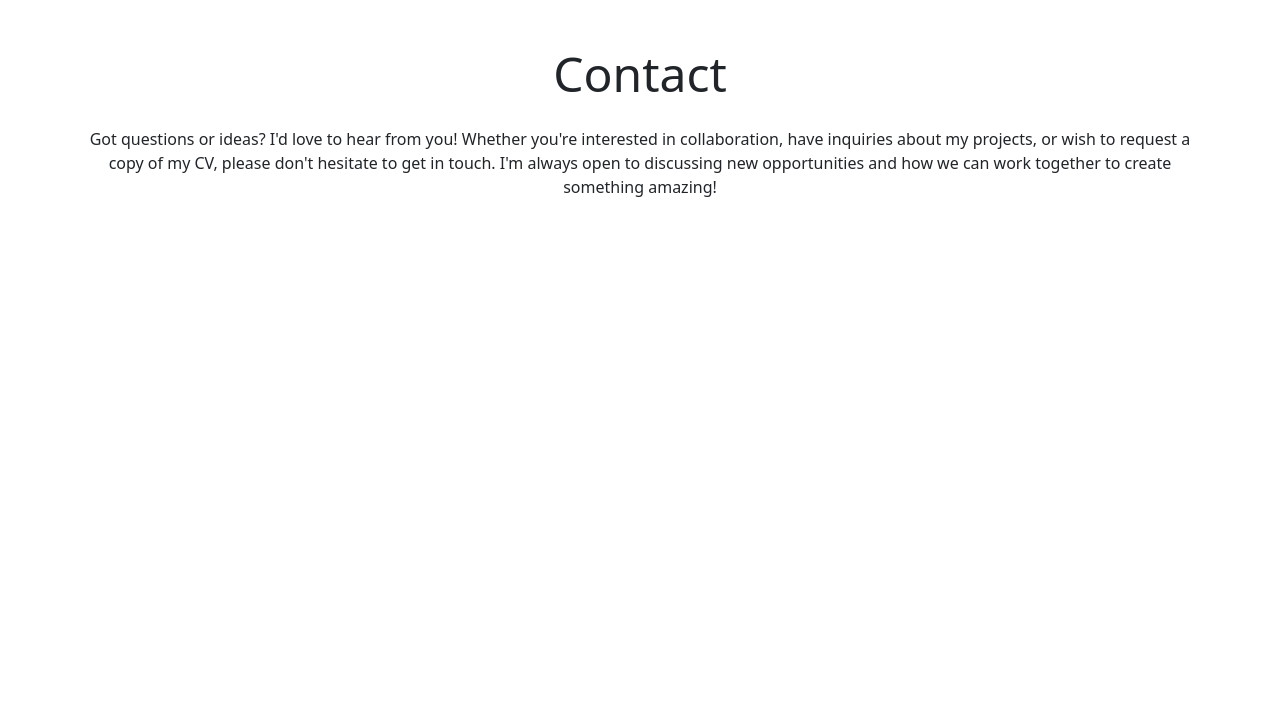
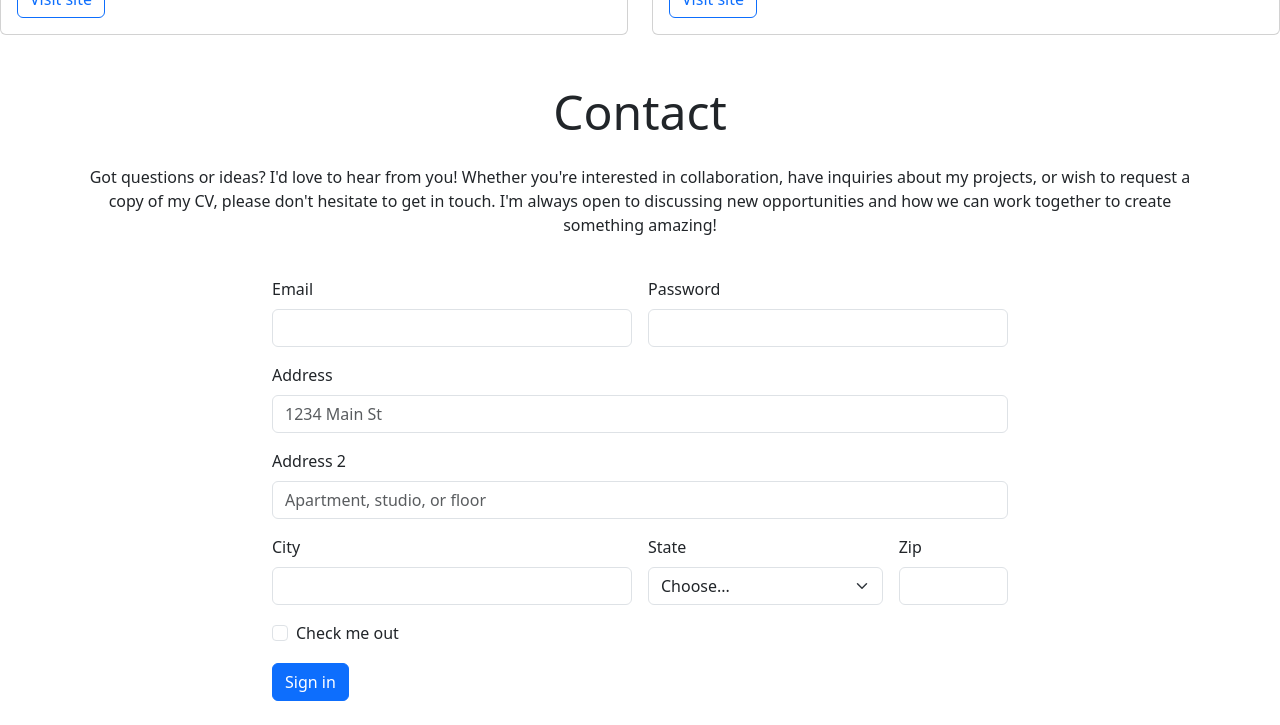
Before and after one commit to AnnikaW-dev/awa-practise-BS-reponsitory1, a plain HTML site: page index.html in a window 1280 px wide. Shown: the part 1894-2619 px from the top of the page. Before the commit the page ends 2133 px from the top, so only its background shows below. Drawn offline with nearby package versions, Linux system fonts and the light colour scheme.

Commit message:
Add a modal form

```diff
--- a/index.html
+++ b/index.html
@@ -54,6 +54,10 @@
           </p>
           <!-- mb-5 gives extra margin spacing under lead text -->
           <p class="lead mb-5">Let's create something amazing together!</p>
+          <!-- Button trigger modal -->
+          <button type="button" class="btn btn-primary" data-bs-toggle="modal" data-bs-target="#exampleModal">
+            Subscribe to my newsletter!
+          </button>
         </div>
       </section>
     </header>
@@ -162,11 +166,86 @@
               Whether you're interested in collaboration, have inquiries about my projects, or wish to request a copy of my CV,
               please don't hesitate to get in touch. I'm always open to discussing new opportunities and how we can work together to create something amazing!</p>
           </div>
-          <div class="col-12 col-md-10 col-lg-8">
+          <div class="col-12 col-md-10 col-lg-8 mb-4">
             <!--Add your form here-->
+            <form class="row g-3">
+              <div class="col-md-6">
+                <label for="inputEmail4" class="form-label">Email</label>
+                <input type="email" class="form-control" id="inputEmail4">
+              </div>
+              <div class="col-md-6">
+                <label for="inputPassword4" class="form-label">Password</label>
+                <input type="password" class="form-control" id="inputPassword4">
+              </div>
+              <div class="col-12">
+                <label for="inputAddress" class="form-label">Address</label>
+                <input type="text" class="form-control" id="inputAddress" placeholder="1234 Main St">
+              </div>
+              <div class="col-12">
+                <label for="inputAddress2" class="form-label">Address 2</label>
+                <input type="text" class="form-control" id="inputAddress2" placeholder="Apartment, studio, or floor">
+              </div>
+              <div class="col-md-6">
+                <label for="inputCity" class="form-label">City</label>
+                <input type="text" class="form-control" id="inputCity">
+              </div>
+              <div class="col-md-4">
+                <label for="inputState" class="form-label">State</label>
+                <select id="inputState" class="form-select">
+                  <option selected>Choose...</option>
+                  <option>...</option>
+                </select>
+              </div>
+              <div class="col-md-2">
+                <label for="inputZip" class="form-label">Zip</label>
+                <input type="text" class="form-control" id="inputZip">
+              </div>
+              <div class="col-12">
+                <div class="form-check">
+                  <input class="form-check-input" type="checkbox" id="gridCheck">
+                  <label class="form-check-label" for="gridCheck">
+                    Check me out
+                  </label>
+                </div>
+              </div>
+              <div class="col-12">
+                <button type="submit" class="btn btn-primary">Sign in</button>
+              </div>
+            </form>
           </div>
         </div>
       </footer>
+       <!-- Modal -->
+       <div class="modal fade" id="exampleModal" tabindex="-1" aria-labelledby="exampleModalLabel" aria-hidden="true">
+        <div class="modal-dialog modal-lg">
+          <div class="modal-content">
+            <div class="modal-header">
+              <h1 class="modal-title fs-5" id="exampleModalLabel">Subcribe</h1>
+              <button type="button" class="btn-close" data-bs-dismiss="modal" aria-label="Close"></button>
+            </div>
+            <div class="modal-body">
+              <p>Join my new letter forthe lastest uppdates on my projects, coding tips, and industry insights delivered straight to your inbox.</p>
+              <!--Form-->
+              <form class="row g-3">
+                <div class="mb-3 col-12 col-lg-6">
+                  <label for="inputName" class="form-label">Name:</label>
+                  <input type="text" class="form-control" id="inputName">
+                </div>
+                <div class="mb-3 col-12 col-lg-6">
+                  <label for="inputEmail" class="form-label">Email:</label>
+                  <input type="email" class="form-control" id="inputEmail">
+                </div>
+                <div class="col-12 mb-4">
+                  <button type="submit" class="btn btn-primary">
+                      Sign up!
+                  </button>
+                </div>
+              </form>
+            </div>
+          </div>
+        </div>
+      </div>
+
       <!--Bootstrap JS Sctipt-->
       <script src="https://cdn.jsdelivr.net/npm/bootstrap@5.3.3/dist/js/bootstrap.bundle.min.js"
         integrity="sha384-YvpcrYf0tY3lHB60NNkmXc5s9fDVZLESaAA55NDzOxhy9GkcIdslK1eN7N6jIeHz"
```
Lines whose indentation alone changed are shown as unchanged.
